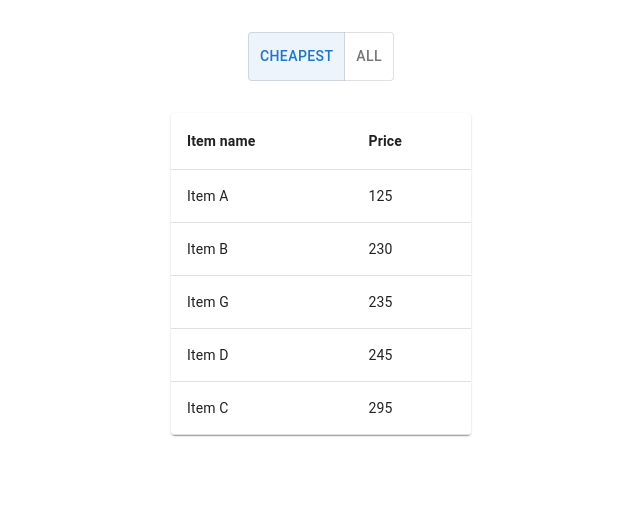
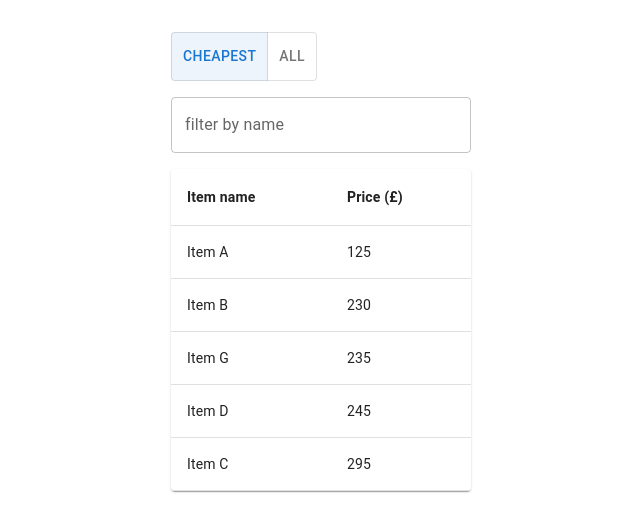
Before and after one commit to vincenzomann/space01, a React (Create React App) app: page / in a window 1280 px wide. Shown: the top 532 px of the page, without its empty margins (319-959 px from the left). Built offline with nearby package versions, Linux system fonts and the light colour scheme.

Commit message:
Add filter functionality

```diff
--- a/src/App.tsx
+++ b/src/App.tsx
@@ -11,7 +11,6 @@ function App() {
 	const [order, setOrder] = useState<ToggleValues>(ToggleValues.CHEAPEST);
 
 	useEffect(() => {
-
 		let items: Item[] = [];
 		switch (order) {
 			case ToggleValues.ALL:
@@ -26,9 +25,18 @@ function App() {
 		setItems(items);
 	}, [order]);
 
+	useEffect(() => {
+		if (filter) {
+			const filtered = data.filter((item) => item.name.toLowerCase().includes(filter.toLowerCase()));
+			setItems(filtered);
+			setOrder(ToggleValues.ALL);
+		}
+	}, [filter]);
+
+
 	return (
 		<div className="App">
-			<ListActions setItems={setItems} setFilter={setFilter} order={order} setOrder={setOrder} />
+			<ListActions setFilter={setFilter} order={order} setOrder={setOrder} />
 			<ListItems data={items} />
 		</div>
 	);
--- a/src/components/ListActions/index.tsx
+++ b/src/components/ListActions/index.tsx
@@ -1,19 +1,20 @@
 import React, { Dispatch, SetStateAction } from 'react';
 import { Item } from '../../data';
 import Toggle, { ToggleValues } from '../Toggle';
+import { Stack, TextField } from '@mui/material';
 
 interface ListActionProps {
-	setItems: Dispatch<SetStateAction<Item[]>>;
 	setFilter: Dispatch<SetStateAction<string>>;
 	order: ToggleValues;
 	setOrder: Dispatch<SetStateAction<ToggleValues>>;
 }
 
-const ListActions = ({ setItems, setFilter, order, setOrder }: ListActionProps) => {
+const ListActions = ({ setFilter, order, setOrder }: ListActionProps) => {
 	return (
-		<div>
+		<Stack sx={{ width: '300px', margin: 'auto' }}>
 			<Toggle order={order} setOrder={setOrder} />
-		</div>
+			<TextField id="filter" label="filter by name" variant="outlined" onChange={(e) => setFilter(e.target.value)} />
+		</Stack>
 	);
 };
 
--- a/src/components/ListItems/index.tsx
+++ b/src/components/ListItems/index.tsx
@@ -14,7 +14,7 @@ const ListItems = ({ data }: ListItemsProps) => {
 				<TableHead>
 					<TableRow >
 						<TableCell sx={{ fontWeight: '700' }}>Item name</TableCell>
-						<TableCell sx={{ fontWeight: '700' }}>Price</TableCell>
+						<TableCell sx={{ fontWeight: '700' }}>Price (£)</TableCell>
 					</TableRow>
 				</TableHead>
 				<TableBody>
--- a/src/components/Toggle/index.tsx
+++ b/src/components/Toggle/index.tsx
@@ -17,7 +17,9 @@ const Toggle = ({ order, setOrder }: ListActionProps) => {
 		event: React.MouseEvent<HTMLElement>,
 		newOrder: ToggleValues,
 	) => {
-		setOrder(newOrder);
+		if (newOrder !== null) {
+			setOrder(newOrder);
+		}
 	};
 
 	return (
```
